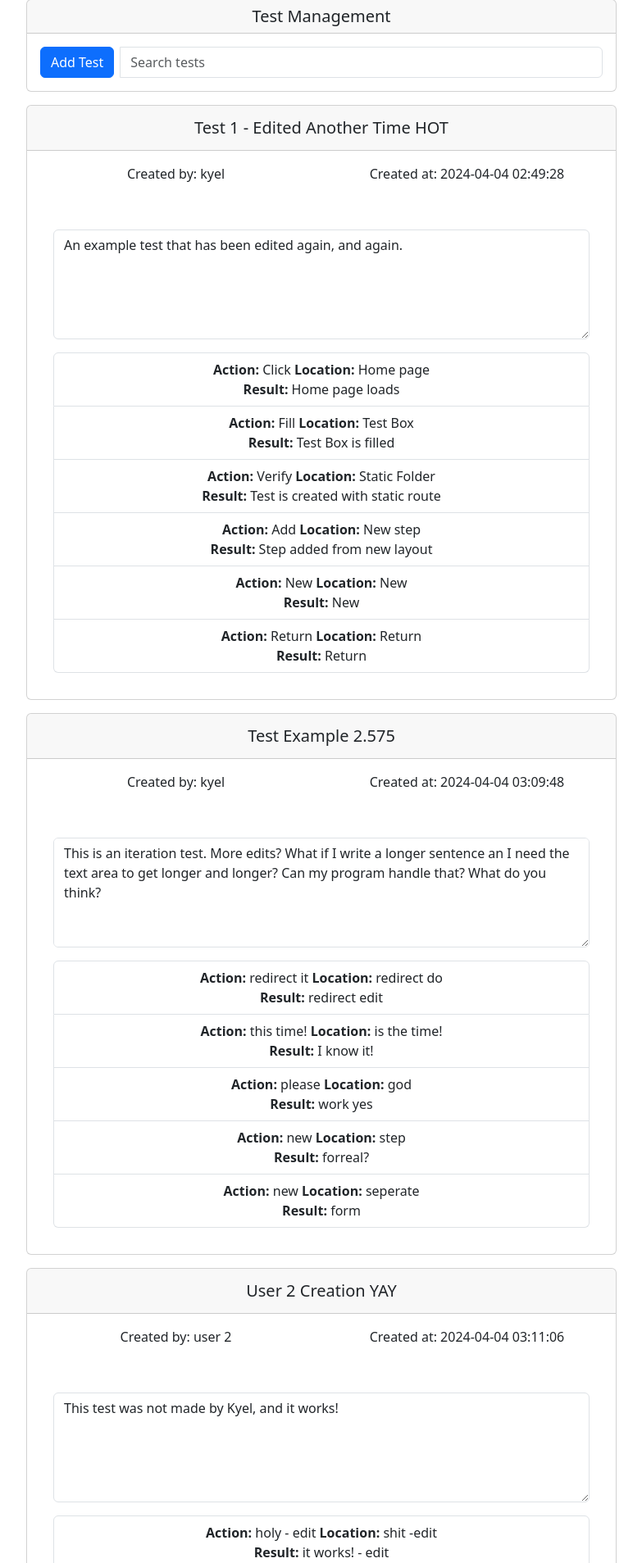
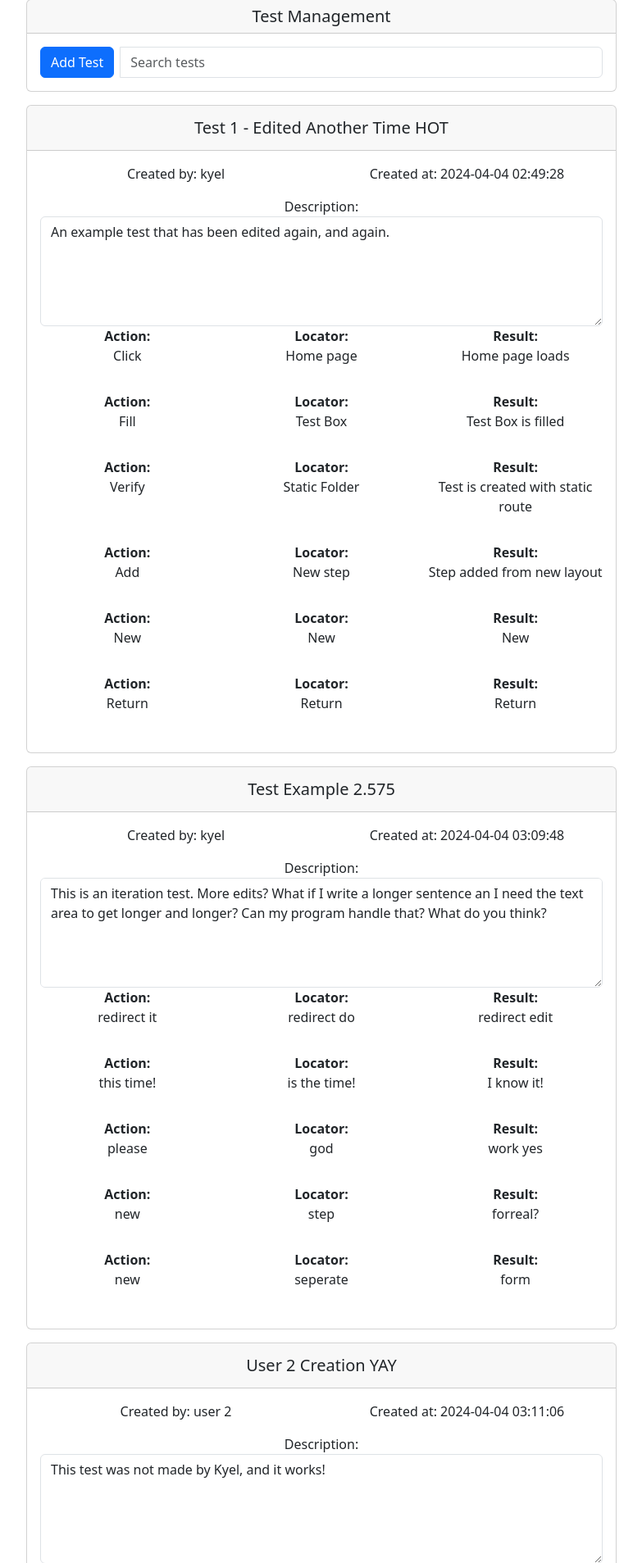
Before and after one commit to quantumGrail/testFlex, a Flask app: page /tests in a window 1280 px wide. Shown: the part 115-2022 px from the top of the page at 82% size, without its empty margins (248-1031 px from the left). Run offline with Flask 3, Linux system fonts and the light colour scheme; some libraries are stand-ins or nearby versions.

Commit message:
Format test steps as table

```diff
--- a/application/templates/tests.html
+++ b/application/templates/tests.html
@@ -59,26 +59,30 @@
                                     </div>
                                 </div>
 
-                                <div class="card-body">
-                                    <div class="form-group mb-3">
-                                        <label for="description"></label>
-                                        <textarea class="form-control" id="description" rows="5" placeholder="Test Description">{{ test.description }}</textarea>
+                                <div class="form-group">
+                                    <label for="description">Description:</label>
+                                    <textarea class="form-control" id="description" rows="5" placeholder="Test Description">{{ test.description }}</textarea>
+                                </div>
+
+                                {% for step in test.steps %}
+                                <div class="step-container">
+                                    <div class="row mb-3">
+                                        <div class="col">
+                                            <label class="fw-bold">Action:</label>
+                                            <p>{{ step.action }}</p>
+                                        </div>
+                                        <div class="col">
+                                            <label class="fw-bold">Locator:</label>
+                                            <p>{{ step.location }}</p>
+                                        </div>
+                                        <div class="col">
+                                            <label class="fw-bold">Result:</label>
+                                            <p>{{ step.result }}</p>
+                                        </div>
                                     </div>
+                                </div>
+                                {% endfor %}
 
-                                    <ul class="list-group">
-                                        {% for step in test.steps %}
-                                            <li class="list-group-item">
-                                                <strong>Action:</strong> {{ step.action }}
-                                                <strong>Location:</strong> {{ step.location }}<br>
-                                                <strong>Result:</strong> {{ step.result }}
-                                            </li>
-                                        {% endfor %}
-
-                                        {% if not test.steps %}
-                                            <li class="list-group-item">No steps found for this test.</li>
-                                        {% endif %}
-                                    </ul>
-                                </div>
                             </div>
                         </div>
                     {% endfor %}
```
Also changed, not shown: 1 other file.
